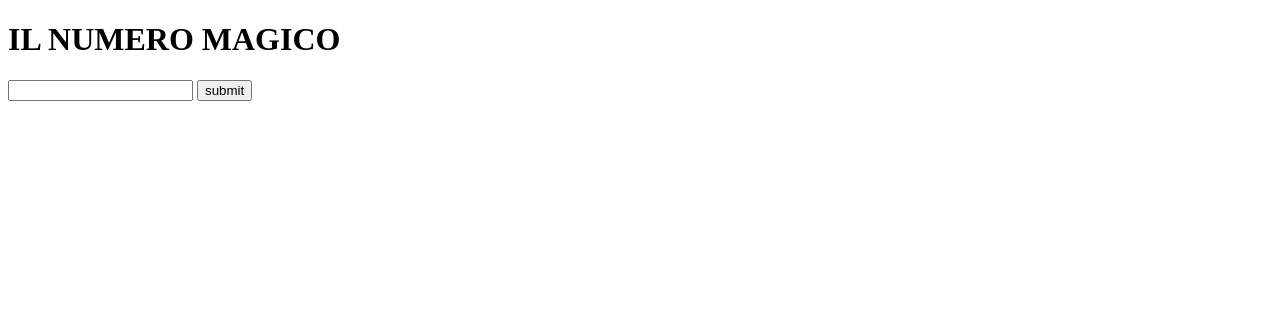
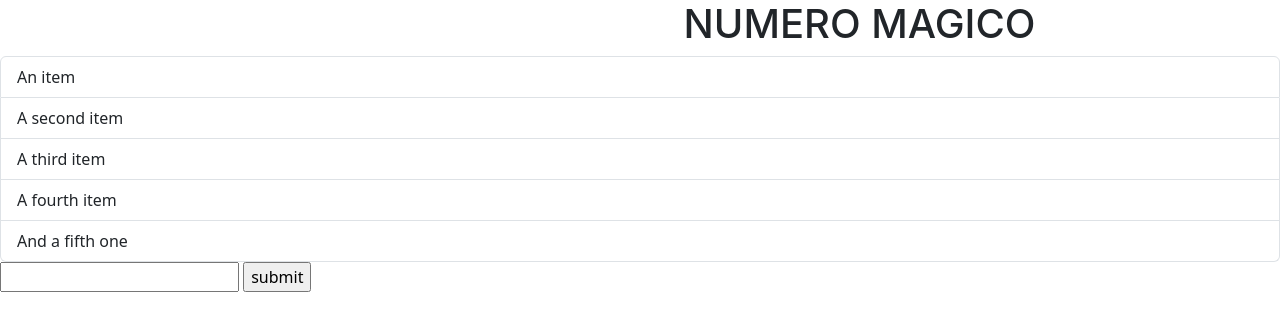
Before and after one commit to Pietro-777/magic-number-form, a plain HTML site: page index.html in a window 1280 px wide. Drawn offline with nearby package versions, Linux system fonts and the light colour scheme.

Commit message:
continue

```diff
--- a/index.html
+++ b/index.html
@@ -4,13 +4,24 @@
     <meta charset="UTF-8">
     <meta name="viewport" content="width=device-width, initial-scale=1.0">
     <title>Document</title>
+    <link href="https://cdn.jsdelivr.net/npm/bootstrap@5.3.3/dist/css/bootstrap.min.css" rel="stylesheet" integrity="sha384-QWTKZyjpPEjISv5WaRU9OFeRpok6YctnYmDr5pNlyT2bRjXh0JMhjY6hW+ALEwIH" crossorigin="anonymous">
+    <link rel="stylesheet" href="static/css/index.css">
 </head>
 <form action="">
-    <h1>IL NUMERO MAGICO</h1>
+    <h1 class="titolo"> NUMERO MAGICO</h1>
+    <ul class="list-group">
+        <li class="list-group-item">An item</li>
+        <li class="list-group-item">A second item</li>
+        <li class="list-group-item">A third item</li>
+        <li class="list-group-item">A fourth item</li>
+        <li class="list-group-item">And a fifth one</li>
+      </ul>
     <input type="number" id="userGuess" >
     <input type="button" id="button" value="submit">
 </form>
 <body>
+
+
     <script>
         function generateRandomInteger(min, max) {
             let casualNumber = Math.random()
--- /dev/null
+++ b/static/css/index.css
@@ -0,0 +1,7 @@
+.titolo{
+    font-family: Inter;
+    font-size: 540;
+    margin-left: 439px;
+    text-align: center;
+
+}
```
